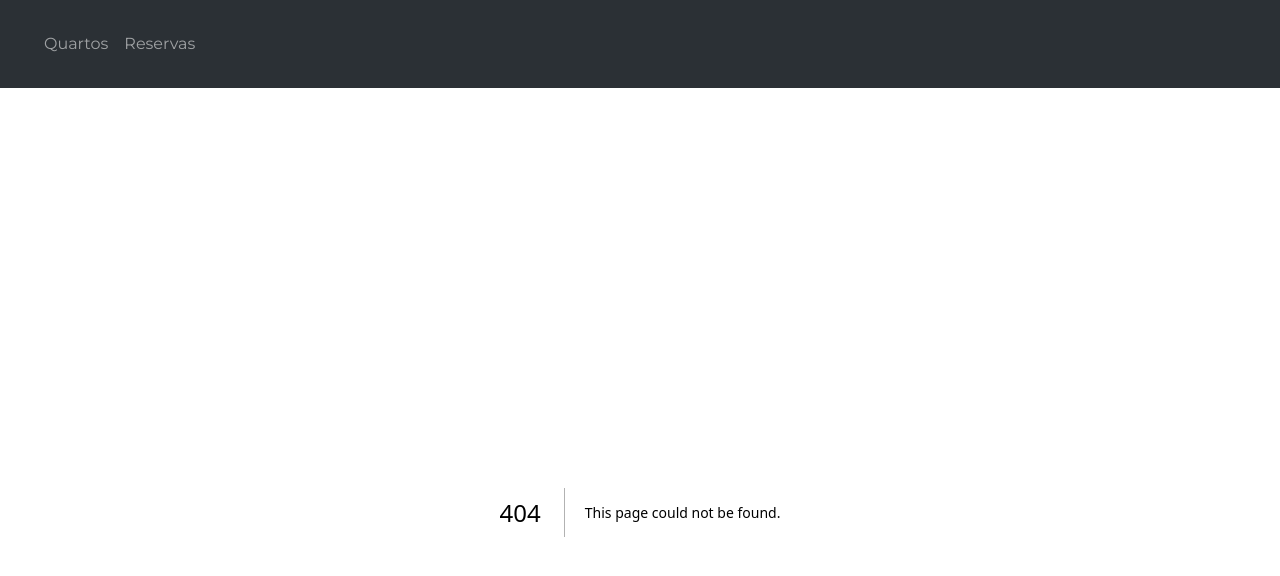
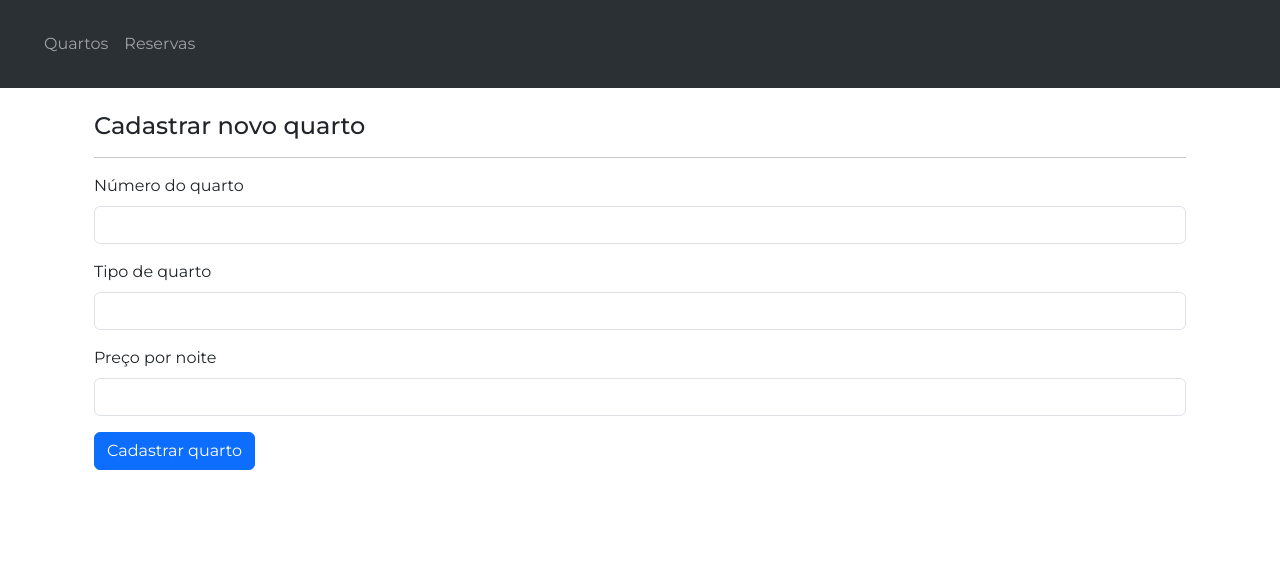
Before and after one commit to estevan324/projeto-hotel, a Next.js app in the folder client/: page /quartos/novo in a window 1280 px wide. Before the commit this address had no page. Shown: the top 576 px of the page. Built offline with nearby package versions, Linux system fonts and the light colour scheme.

Commit message:
formulário de cadastro de quartos e validação com Zod

```diff
--- a/client/package.json
+++ b/client/package.json
@@ -9,6 +9,7 @@
     "lint": "next lint"
   },
   "dependencies": {
+    "@hookform/resolvers": "^3.3.4",
     "@reduxjs/toolkit": "^2.2.3",
     "axios": "^1.6.8",
     "bootstrap": "^5.3.3",
@@ -16,8 +17,10 @@
     "react": "^18",
     "react-data-table-component": "^7.6.2",
     "react-dom": "^18",
+    "react-hook-form": "^7.51.3",
     "react-icons": "^5.1.0",
-    "react-redux": "^9.1.1"
+    "react-redux": "^9.1.1",
+    "zod": "^3.23.4"
   },
   "devDependencies": {
     "@types/bootstrap": "^5.2.10",
--- /dev/null
+++ b/client/src/app/quartos/novo/page.tsx
@@ -0,0 +1,12 @@
+import React from "react";
+import RoomForm from "@/components/services/RoomForm";
+
+export default function CreateRoomPage() {
+  return (
+    <div className="container">
+      <h4>Cadastrar novo quarto</h4>
+      <hr />
+      <RoomForm />
+    </div>
+  );
+}
--- /dev/null
+++ b/client/src/components/services/RoomForm.tsx
@@ -0,0 +1,105 @@
+"use client";
+
+import Room from "@/interfaces/Room";
+import React from "react";
+import { SubmitHandler, useForm } from "react-hook-form";
+import { z } from "zod";
+import { zodResolver } from "@hookform/resolvers/zod";
+import { ERROR_MESSAGES } from "@/configs/constants";
+
+const RoomFormSchema = z.object({
+  number: z
+    .number({
+      invalid_type_error: ERROR_MESSAGES.mustBeNumber("Número do quarto"),
+      required_error: ERROR_MESSAGES.required("Número do quarto"),
+    })
+    .min(1, { message: ERROR_MESSAGES.min(1) }),
+  type: z
+    .string({
+      required_error: ERROR_MESSAGES.required("Tipo de quarto"),
+    })
+    .min(2, { message: ERROR_MESSAGES.minChar(2) }),
+  pricePerNight: z
+    .number({
+      invalid_type_error: ERROR_MESSAGES.mustBeNumber("Preço por noite"),
+      required_error: ERROR_MESSAGES.required("Preço por noite"),
+    })
+    .min(1, { message: ERROR_MESSAGES.min(1) }),
+});
+
+export default function RoomForm() {
+  const {
+    handleSubmit,
+    register,
+    formState: { errors },
+  } = useForm<Room>({
+    resolver: zodResolver(RoomFormSchema),
+  });
+
+  const handleFormSubmit: SubmitHandler<Room> = (data) => {
+    console.log(data);
+  };
+
+  return (
+    <form onSubmit={handleSubmit(handleFormSubmit)}>
+      <div className="mb-3">
+        <label htmlFor="number" className="form-label">
+          Número do quarto
+        </label>
+        <input
+          type="number"
+          className="form-control"
+          id="number"
+          {...register("number", {
+            required: true,
+            min: 1,
+            valueAsNumber: true,
+          })}
+          autoComplete="off"
+        />
+        <div className="d-block invalid-feedback">
+          {errors.number && errors.number.message}
+        </div>
+      </div>
+      <div className="mb-3">
+        <label htmlFor="type" className="form-label">
+          Tipo de quarto
+        </label>
+        <input
+          type="text"
+          className="form-control"
+          id="type"
+          {...register("type", { required: true })}
+          autoComplete="off"
+        />
+        <div className="d-block invalid-feedback">
+          {errors.type && errors.type.message}
+        </div>
+      </div>
+      <div className="mb-3">
+        <label htmlFor="pricePerNight" className="form-label">
+          Preço por noite
+        </label>
+        <input
+          type="number"
+          className="form-control"
+          id="pricePerNight"
+          {...register("pricePerNight", {
+            required: true,
+            min: 1,
+            valueAsNumber: true,
+          })}
+          autoComplete="off"
+        />
+        <div className="d-block invalid-feedback">
+          {errors.pricePerNight && errors.pricePerNight.message}
+        </div>
+      </div>
+      <input
+        type="submit"
+        className="btn btn-primary"
+        value="Cadastrar quarto"
+      />
+    </form>
+  );
+}
--- a/client/src/configs/constants.ts
+++ b/client/src/configs/constants.ts
@@ -8,3 +8,10 @@ export const navLinks = [
     url: "/reservas",
   },
 ];
+
+export const ERROR_MESSAGES = {
+  min: (min: number) => `O valor precisa ser no mínimo ${min}`,
+  minChar: (min: number) => `O texto precisa ter no mínimo ${min} caracteres`,
+  mustBeNumber: (field: string) => `${field} precisa ser um número`,
+  required: (field: string) => `${field} é obrigatório`,
+};
--- a/client/src/interfaces/Reservation.ts
+++ b/client/src/interfaces/Reservation.ts
@@ -1,9 +1,6 @@
 export default interface Reservation {
-  id: number;
   guestName: string;
   checkIn: string;
   checkOut: string;
   roomId: number;
-  createdAt: string;
-  updatedAt: string;
 }
--- a/client/src/interfaces/Room.ts
+++ b/client/src/interfaces/Room.ts
@@ -1,8 +1,5 @@
 export default interface Room {
-  id: number;
   number: number;
   type: string;
   pricePerNight: number;
-  createdAt: string;
-  updatedAt: string;
 }
```
Also changed, not shown: client/src/app/page.tsx (+15 -2 lines), 1 other file (tests, documents, lock files or other folders).
